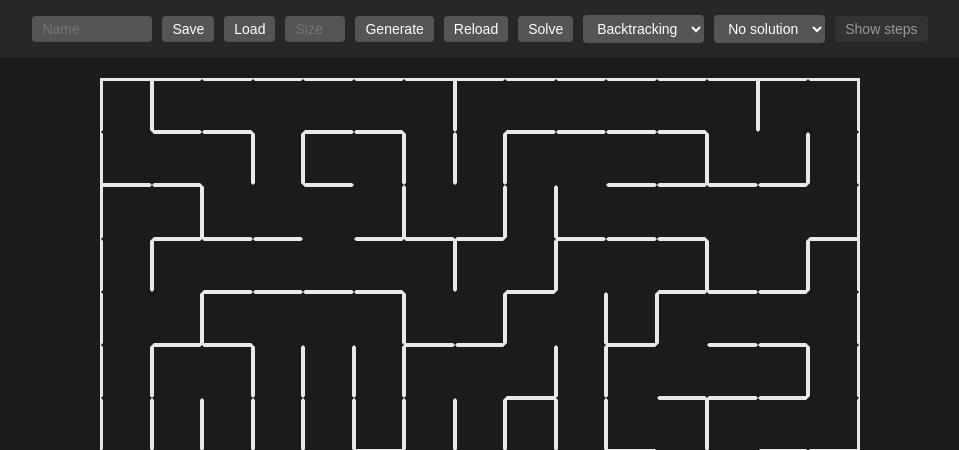
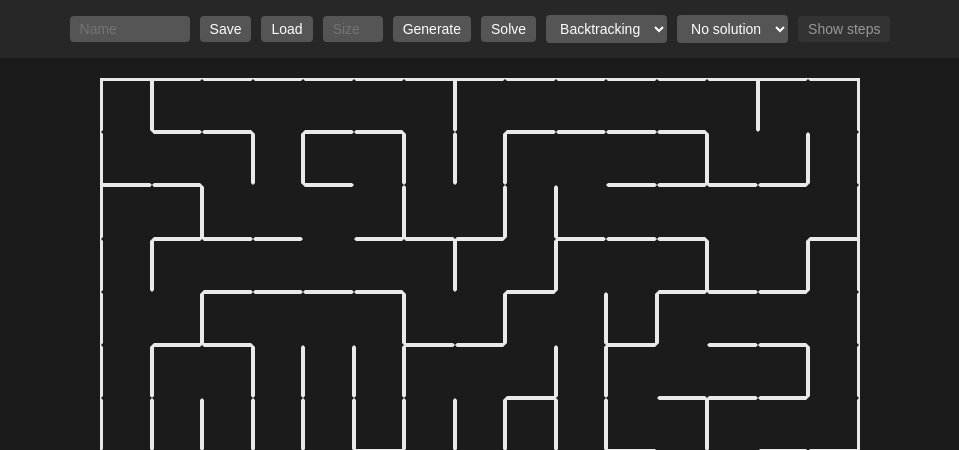
Before and after one commit to okRoni/p1-laberinto-backtraking, a Flask app: page / in a window 1280 px wide. Shown: the top 450 px of the page, without its empty margins (160-1119 px from the left). Run offline with Flask 3, Linux system fonts and the light colour scheme.

Commit message:
last details in index.html

```diff
--- a/templates/index.html
+++ b/templates/index.html
@@ -3,7 +3,8 @@
   <head>
     <meta charset="UTF-8" />
     <meta name="viewport" content="width=device-width, initial-scale=1.0" />
-    <title>Laberintou</title>
+    <link rel="icon" href="{{ url_for('static', filename='assets/LABYRINTH-AND-ARROW-SVGREPO-COM.svg') }}" type="image/svg+xml">
+    <title>Maze!</title>
     <link rel="stylesheet" href="{{ url_for('static', filename='css/style.css') }}" />
     <script src="{{ url_for('static', filename='js/maze.js') }}" defer></script>
   </head>
@@ -16,7 +17,8 @@
       <input type="text" id="maze-size" onclick="this.focus()" placeholder="Size"
         autocomplete="off">
       <button onclick="generateMaze()">Generate</button>
-      <button onclick="renderMaze()">Reload</button>
+      <!-- We hide the reload button because is only for dev, but dont tell anybody -->
+      <!-- <button onclick="renderMaze()">Reload</button> -->
       <button onclick="solveMaze()">Solve</button>
       <select id="algorithm-dropdown">
         <option value="backtracking">Backtracking</option>
```
Also changed, not shown: static/assets/flag-svgrepo-com.svg (deleted), static/assets/labyrinth-and-arrow-svgrepo-com.svg (added).
